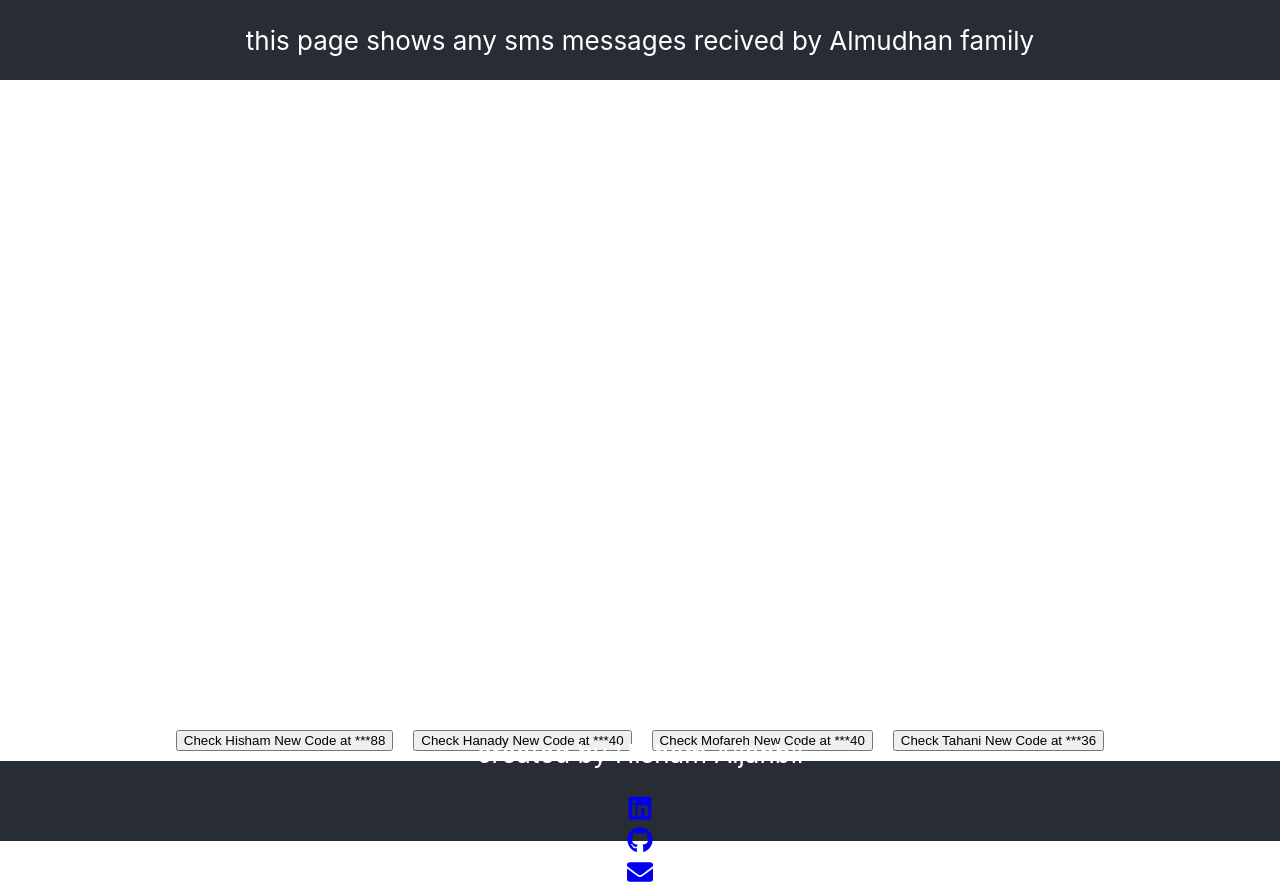
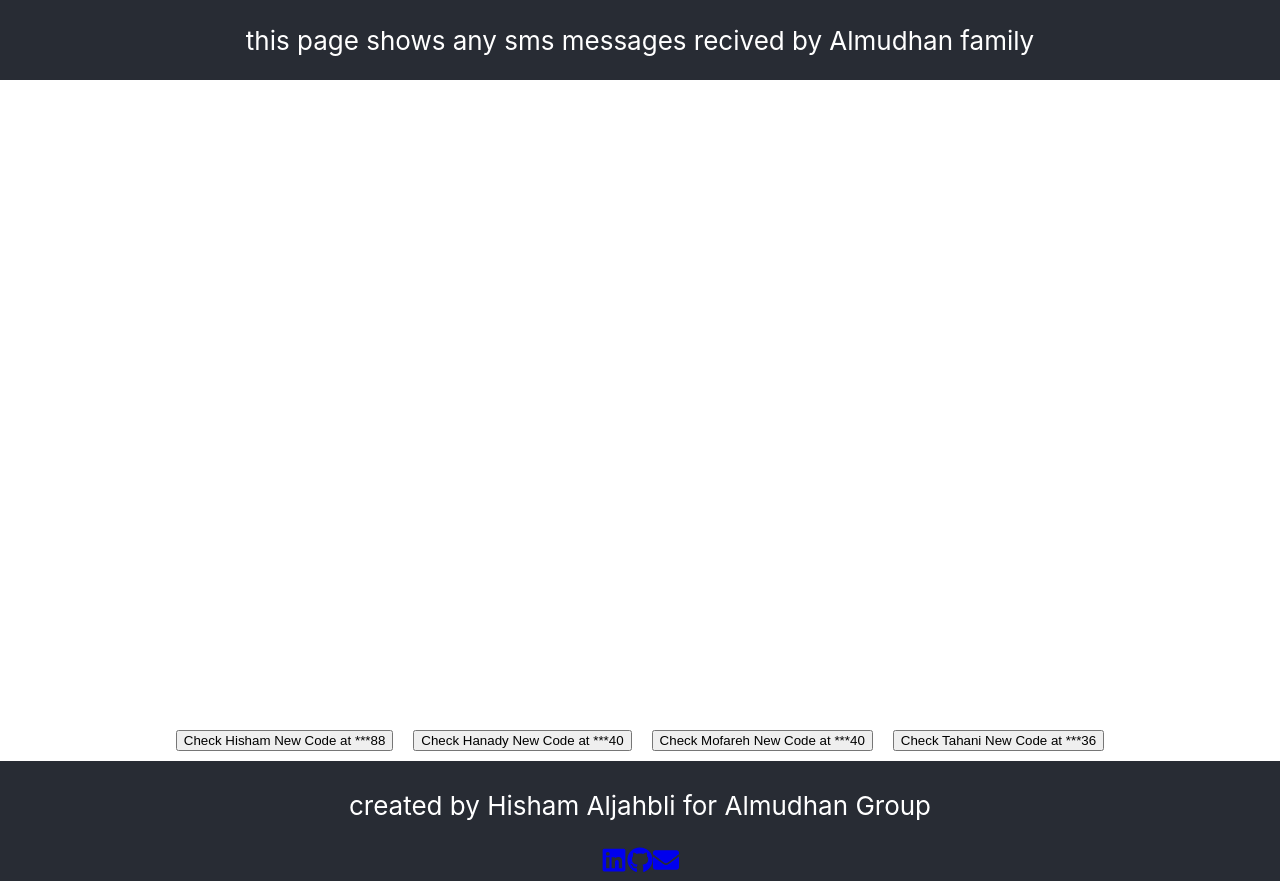
Before and after one commit to hamjahb/sms-to-web-react-app-2025-update, a React (Create React App) app: page / in a window 1280 px wide. Built offline with nearby package versions, Linux system fonts and the light colour scheme.

Commit message:
add contact icons

```diff
--- a/package.json
+++ b/package.json
@@ -11,7 +11,8 @@
     "gh-pages": "^2.2.0",
     "react": "^16.12.0",
     "react-dom": "^16.12.0",
-    "react-scripts": "3.3.1"
+    "react-icons": "^3.10.0",
+    "react-scripts": "^3.4.1"
   },
   "scripts": {
     "start": "react-scripts start",
--- a/src/App.css
+++ b/src/App.css
@@ -19,7 +19,7 @@
 
 .App-footer {
   background-color: #282c34;
-  height: 10vh;
+  height: 15vh;
   display: flex;
   flex-direction: column;
   align-items: center;
@@ -50,6 +50,7 @@
 
 }
 
+
 button {
   margin: 10px;
 }
--- a/src/App.js
+++ b/src/App.js
@@ -5,9 +5,6 @@ import axios from 'axios';
 
 // import fontawesome
 import { FaGithub, FaLinkedin, FaEnvelope} from "react-icons/fa";
-
-
-
 
 // import pages and componenets
 import AllMessageContainer from './pages/AllMessageContainer'
@@ -97,8 +94,8 @@ class App extends Component {
     });
   }
 
+
   render() {
-
     return (
       <div className="App">
 
@@ -120,10 +117,12 @@ class App extends Component {
 
 
         <footer className="App-footer">
-          <p>created by Hisham Aljahbli</p>
-          <a href="https://www.linkedin.com/in/haljahbli-softwareeng" target= "blank"> <FaLinkedin/></a>
+          <p>created by Hisham Aljahbli for Almudhan Group</p>
+          <div id='footer-nav'>
+            <a href="https://www.linkedin.com/in/haljahbli-softwareeng" target= "blank"> <FaLinkedin/></a>
             <a href="https://github.com/hamjahb" target= "blank"><FaGithub/></a>
             <a href="mailto:h.aljahbli@gmail.com"><FaEnvelope/></a>
+          </div>
         </footer>
       </div>
     );
```
Also changed, not shown: 1 other file (tests, documents, lock files or other folders).
